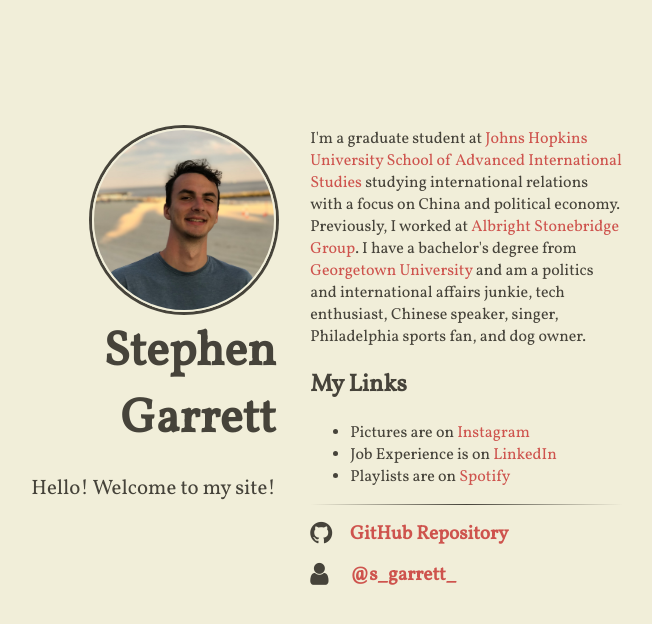
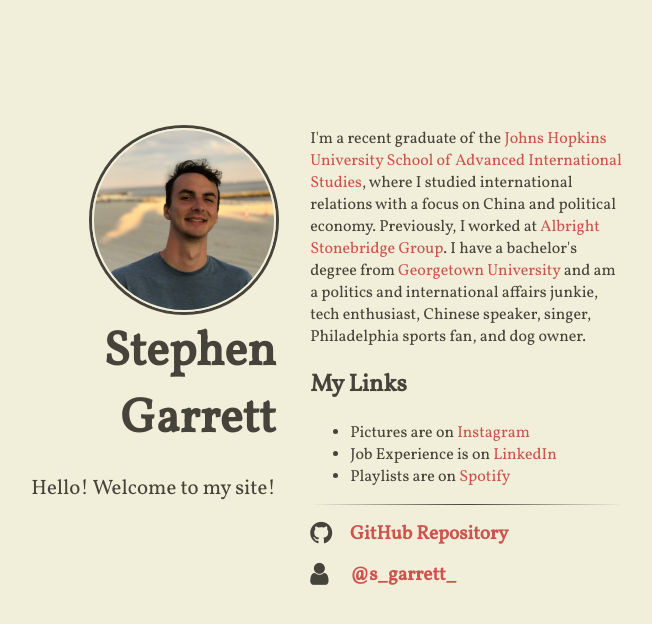
Before and after one commit to sgarrett233/sgarrett233.github.io, a Jekyll site: the page built from index.html, in a window 1280 px wide. Shown: the top 624 px of the page, without its empty margins (357-1009 px from the left). Built offline with Jekyll 4.4.1, drawn with Linux system fonts in a browser that asks for light colours; nearby versions of some CDN libraries.

Commit message:
Update content.html
graduated from SAIS

```diff
--- a/_includes/content.html
+++ b/_includes/content.html
@@ -1,5 +1,5 @@
 
-<p> I'm a graduate student at <a href="https://sais.jhu.edu/">Johns Hopkins University School of Advanced International Studies</a> studying international relations with a focus on China and political economy. Previously, I worked at <a href="https://www.albrightstonebridge.com/">Albright Stonebridge Group</a>. I have a bachelor's degree from <a href="https://georgetown.edu">Georgetown University</a> and am a politics and international affairs junkie, tech enthusiast, Chinese speaker, singer, Philadelphia sports fan, and dog owner.</p>
+<p> I'm a recent graduate of the <a href="https://sais.jhu.edu/">Johns Hopkins University School of Advanced International Studies</a>, where I studied international relations with a focus on China and political economy. Previously, I worked at <a href="https://www.albrightstonebridge.com/">Albright Stonebridge Group</a>. I have a bachelor's degree from <a href="https://georgetown.edu">Georgetown University</a> and am a politics and international affairs junkie, tech enthusiast, Chinese speaker, singer, Philadelphia sports fan, and dog owner.</p>
 
 <h2>My Links</h2>
 <ul>
```
